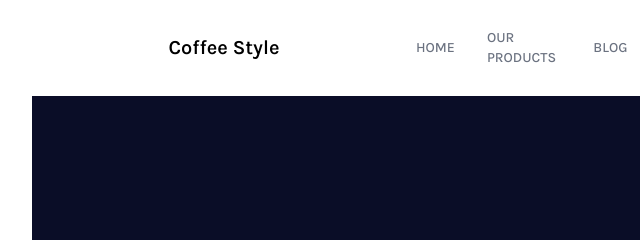
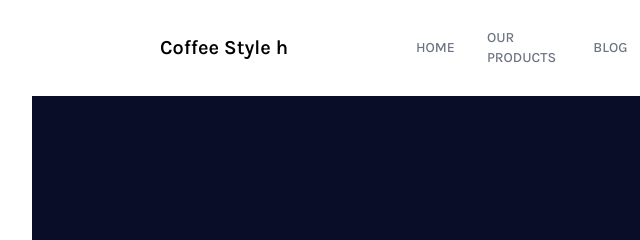
Before and after one commit to tuanphampp9/tailwindcss-styles, a website: page public/index.html in a window 1280 px wide. Shown: the top 240 px of the page, 0-640 px from the left. Drawn offline with Linux system fonts and the light colour scheme.

Commit message:
add learn

```diff
--- a/public/index.html
+++ b/public/index.html
@@ -17,7 +17,7 @@
             <div
               class="logo basis-1/3 text-center text-xl font-semibold cursor-pointer"
             >
-              Coffee Style
+              Coffee Style h
             </div>
             <ul
               id="top-menu"
```
